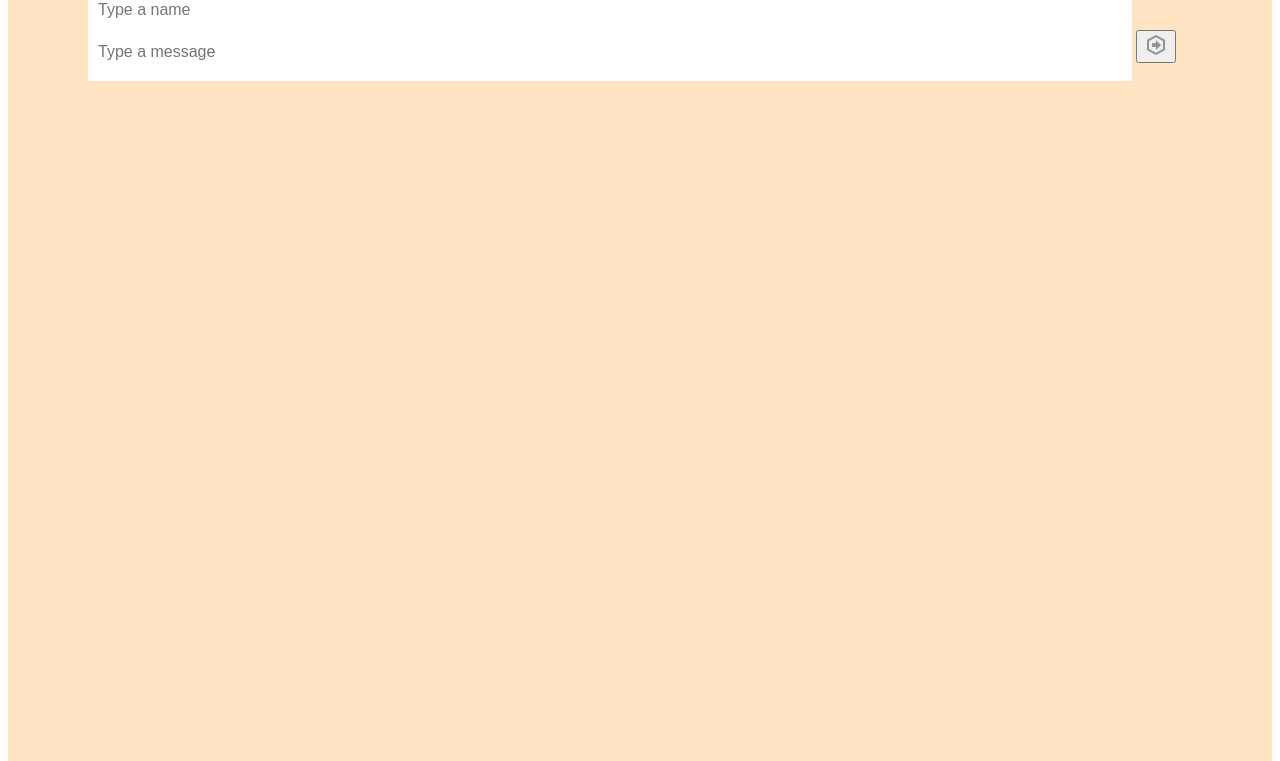
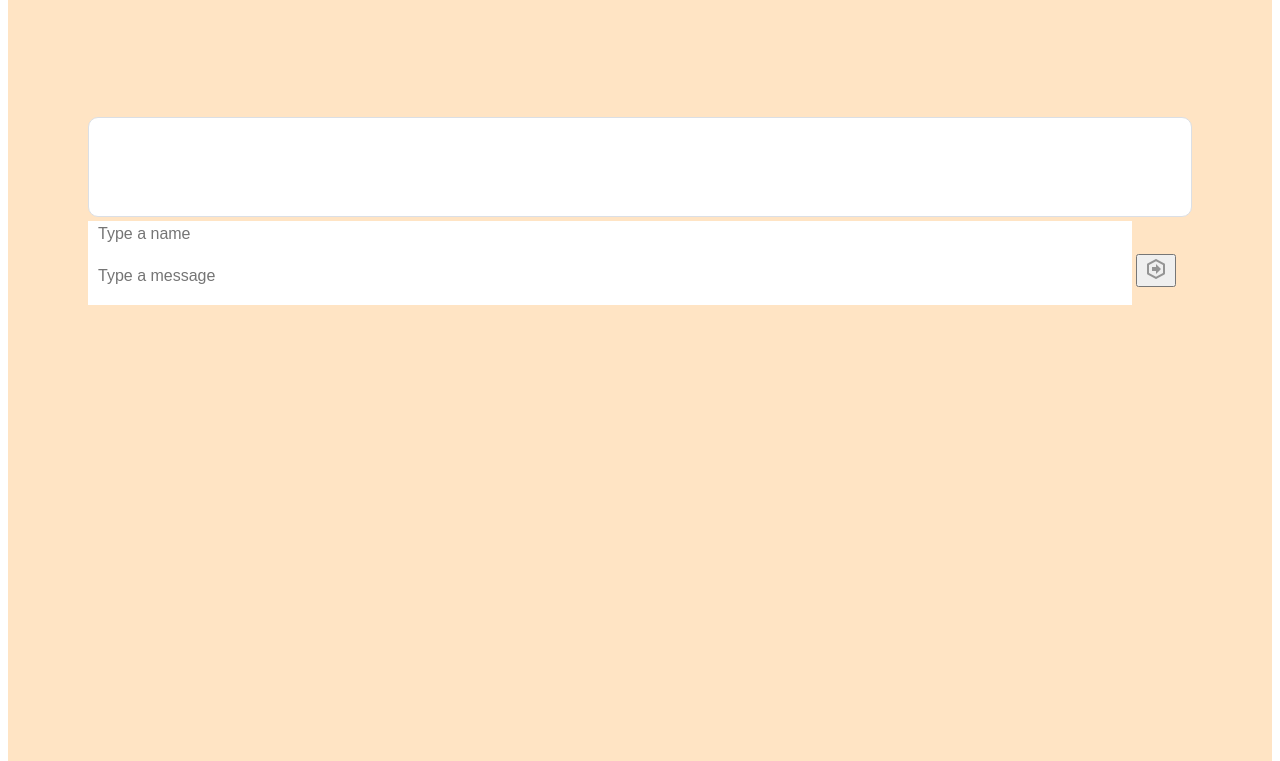
Before and after one commit to wnsdudSoftkim/Socket.io_chat_demo, a website: page public/index.html in a window 1280 px wide. Shown: the part 129-890 px from the top of the page. Drawn offline with nearby package versions, Linux system fonts and the light colour scheme; no server answers.

Commit message:
fix : change index.html style  * public/style.css

```diff
--- a/public/index.html
+++ b/public/index.html
@@ -17,9 +17,9 @@
                 자유롭게 이야기를 나누는 공간입니다
             </h1>
         </div>
-        <div>
-          <textarea id="chatLog" class="chat_log" readonly></textarea>
-        </div>
+
+        <textarea id="chatLog" class="chat_log" readonly></textarea>
+
         <div class="guest-body">
             <form class="chat">
               <input class="nickname" type="text"placeholder="Type a name">
--- a/public/style.scss
+++ b/public/style.scss
@@ -14,7 +14,15 @@
             }
         }
         .chat_log{
-            flex: 1 0 auto;
+            width:100%;
+            height:100px;
+            margin:0 auto;
+            margin-top:10rem;
+            padding:1rem;
+            border-radius: 10px;
+            border:1px solid #dbdfe5;
+            box-sizing:border-box;
+            resize:none;
         }
         .guest-body{
 
```
Also changed, not shown: public/style.css.
